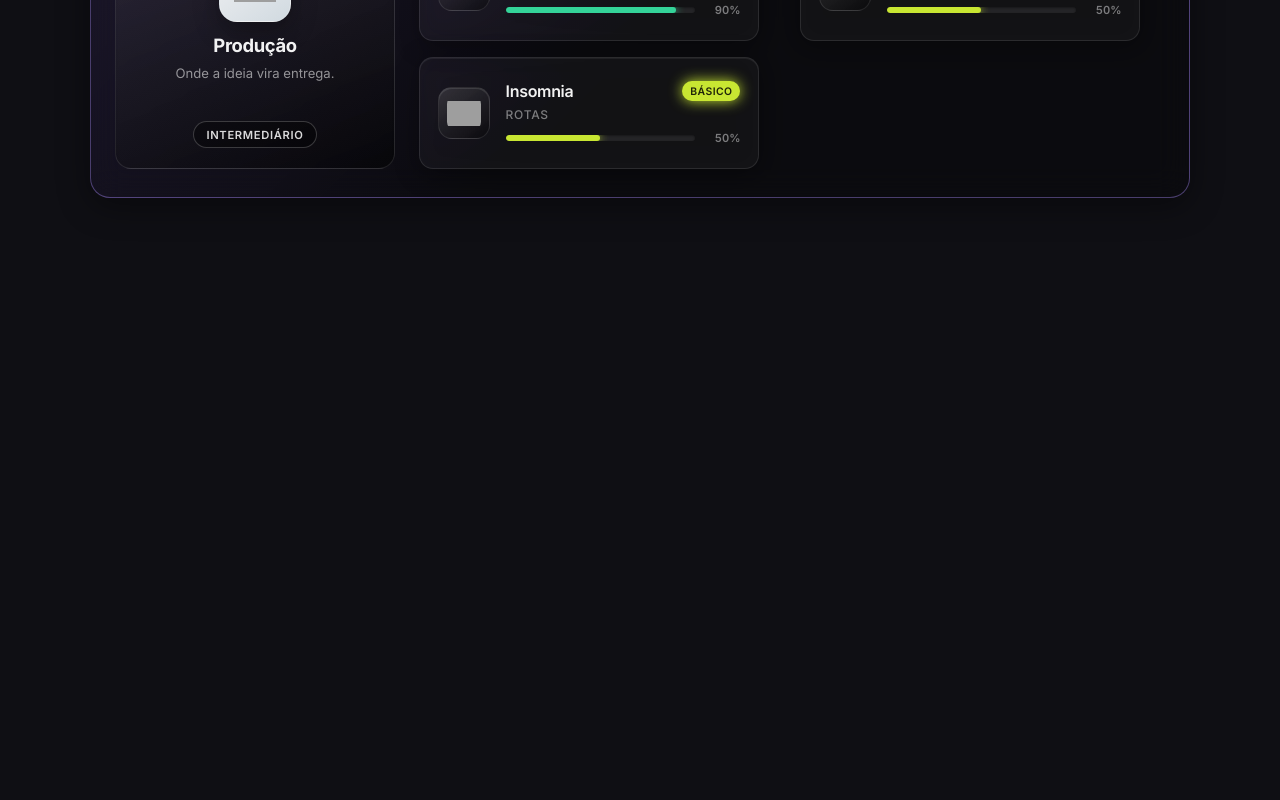
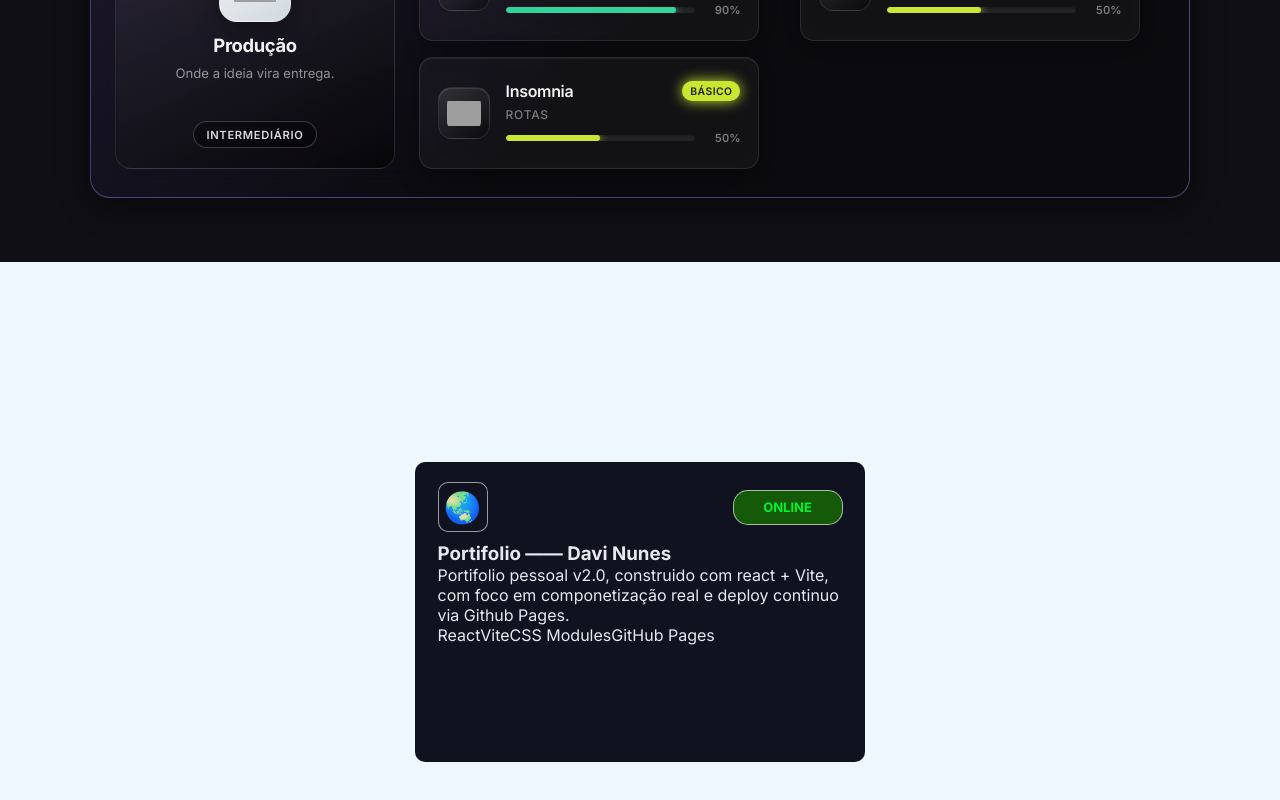
Before and after one commit to DaviNunes01001/Portif-Nunes, a React (Vite) app: page / in a window 1280 px wide. Shown: the part 2672-3472 px from the top of the page. Before the commit the page ends 2934 px from the top, so only its background shows below. Built offline with nearby package versions, Linux system fonts and the light colour scheme; grey boxes are pictures that could not be loaded.

Commit message:
Push de alterações

```diff
--- a/src/App.css
+++ b/src/App.css
@@ -1 +1,10 @@
 @import url("index.css");
+
+.Container-Card_projetos {
+    width: 100%;
+    height: 700px;
+    background-color: aliceblue;
+    display: flex;
+    align-items: center;
+    justify-content: center;
+}
--- a/src/App.jsx
+++ b/src/App.jsx
@@ -1,16 +1,28 @@
-import './App.css'
-import Header  from './assets/components/header/header.jsx'
-import Main from './assets/components/main/main.jsx'
-import Section from './assets/components/section/section.jsx'
+import "./App.css";
+import Header from "./assets/components/header/header.jsx";
+import Main from "./assets/components/main/main.jsx";
+import Section from "./assets/components/section/section.jsx";
+import CardProject from "./assets/components/card-projetos/cardProject.jsx";
 
 function App() {
   return (
     <>
-      <Header/>
-      <Main/>
-      <Section/>
+      <Header />
+      <Main />
+      <Section />
+      <div className="Container-Card_projetos">
+        <CardProject
+          title="Portifolio —— Davi Nunes"
+          description="Portifolio pessoal v2.0, construido com react + Vite, com foco em componetização real e deploy continuo via Github Pages."
+          icon="🌏"
+          github="https://github.com/DaviNunes01001/Portif-Nunes"
+          stacks={["React", "Vite", "CSS Modules", "GitHub Pages"]}
+          link="https://davinunes01001.github.io/Portif-Nunes/"
+          status="ONLINE"
+        />
+      </div>
     </>
-  )
+  );
 }
 
-export default App
+export default App;
--- a/src/assets/components/card-projetos/cardProject.jsx
+++ b/src/assets/components/card-projetos/cardProject.jsx
@@ -1,13 +1,68 @@
 import styles from "./cardProject.module.css";
 
-function CardProject({title,description,image,link,stack}) {
-    return (
-        <>
-        <div className={styles.cardProject}>
+function CardProject({
+  title,
+  description,
+  icon,
+  github,
+  stacks,
+  link,
+  status,
+}) {
+  const corMapFundo = {
+    CONCLUIDO: "#170080ab",
+    ANDAMENTO: "#858300be",
+    ONLINE: "#187a00b2",
+  };
 
+  const CorLetra = {
+    CONCLUIDO: "#00ffea",
+    ANDAMENTO: "#fffb00",
+    ONLINE: "#04f32c",
+  };
+
+  const CorStatus = corMapFundo[status] || "grey";
+  const CorLetraStatus = CorLetra[status] || "grey";
+
+  const stackList = Array.isArray(stacks)
+    ? stacks
+    : stacks && typeof stacks === "object"
+      ? Object.values(stacks)
+      : [];
+
+  return (
+    <>
+      <div className={styles["Cards"]}>
+        <div className={styles["icon-And-status"]}>
+          <p className={styles["icon"]}>{icon}</p>
+          <div
+            className={styles["status"]}
+            style={{ "--cor-status": CorStatus }}
+          >
+            <p style={{ "--cor-letra": CorLetraStatus }}>{status}</p>
+          </div>
         </div>
-        </>
-    )
+
+        <div className={styles["aling-text-stacks"]}>
+          <h3>{title}</h3>
+          <p>{description}</p>
+          <div className={styles["stacks"]}>
+            {stackList.map((item, index) => (
+              <span key={index} className={styles["stack-item"]}>
+                {item}
+              </span>
+            ))}
+          </div>
+        </div>
+
+        <div className={styles["br"]}></div>
+        <div className={styles["Links"]}>
+          <a href={github}></a>
+          <a href={link}></a>
+        </div>
+      </div>
+    </>
+  );
 }
 
 export default CardProject;
--- a/src/assets/components/card-projetos/cardProject.module.css
+++ b/src/assets/components/card-projetos/cardProject.module.css
@@ -1 +1,58 @@
 @import url("../../../index.css");
+
+.Cards {
+    width: 450px;
+    height: 300px;
+    border-radius: 10px;
+    background-color: rgb(17, 18, 32);
+    display: flex;
+    align-items: center;
+    flex-direction: column;
+}
+
+.icon-And-status {
+    margin-top: 20px;
+    display: flex;
+    align-items: center;
+    justify-content: space-between;
+    width: 90%;
+    margin-left: 15px;
+    margin-right: 15px;
+}
+.icon-And-status .icon {
+    display: flex;
+    align-items: center;
+    justify-content: center;
+    height: 50px;
+    width: 50px;
+    font-size: 30px;
+    background-color: rgb(17, 18, 32);
+    border: solid 1px rgba(255, 255, 255, 0.568);
+    border-radius: 10px;
+    text-align: center;
+}
+
+.status  {
+    background-color: var(--cor-status);
+    width: 110px;
+    border-radius: 15px;
+    padding: 3px;
+    font-size: 17px;
+    border: solid 1px rgba(255, 255, 255, 0.616);
+    height: 35px;
+    display: flex;
+    align-items: center;
+    justify-content: center;
+}
+.status p {
+    color: var(--cor-letra);
+    font-weight: 700;
+    font-size: 13px;
+    text-align: center;
+}
+
+.aling-text-stacks {
+    margin-top: 10px;
+    gap: 10px;
+    width: 90%;
+}
--- a/src/assets/components/cards/cards.jsx
+++ b/src/assets/components/cards/cards.jsx
@@ -25,8 +25,7 @@ function Cards({ icon, name, categoria, nivel, invert }) {
 
   return (
     <article
-      className={styles["card-stack"]}
-      style={{ "--cor-nivel": corNivel }}
+      className={styles["card-stack"]} style={{ "--cor-nivel": corNivel }}
     >
       <div className={styles["card-icon-wrap"]}>
         <img
```
